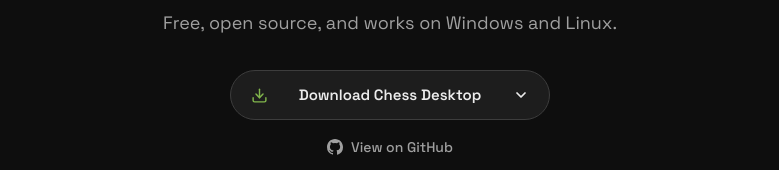
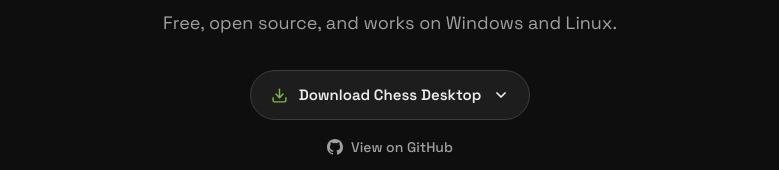
Before and after one commit to vocaldll/chess-desktop, a React (Vite) app in the folder apps/web/: page / in a window 1280 px wide. Shown: the part 213-383 px from the top of the page, without its empty margins (250-1029 px from the left). Built offline with nearby package versions, Linux system fonts and the light colour scheme; no server answers.

Commit message:
fix(web): tighten download button

```diff
--- a/apps/web/src/components/DownloadButton.tsx
+++ b/apps/web/src/components/DownloadButton.tsx
@@ -57,7 +57,7 @@
   }, [open])
 
   return (
-    <div className="relative w-full max-w-[320px]" ref={containerRef}>
+    <div className="relative w-full max-w-[280px]" ref={containerRef}>
       <button
         ref={triggerRef}
         className="grid w-full cursor-pointer grid-cols-[20px_1fr_20px] items-center rounded-full border border-line-strong bg-surface-2 px-5 py-3 font-semibold text-[15px] text-ink transition-colors hover:border-[#4a4a4a] hover:bg-surface-hover"
```
